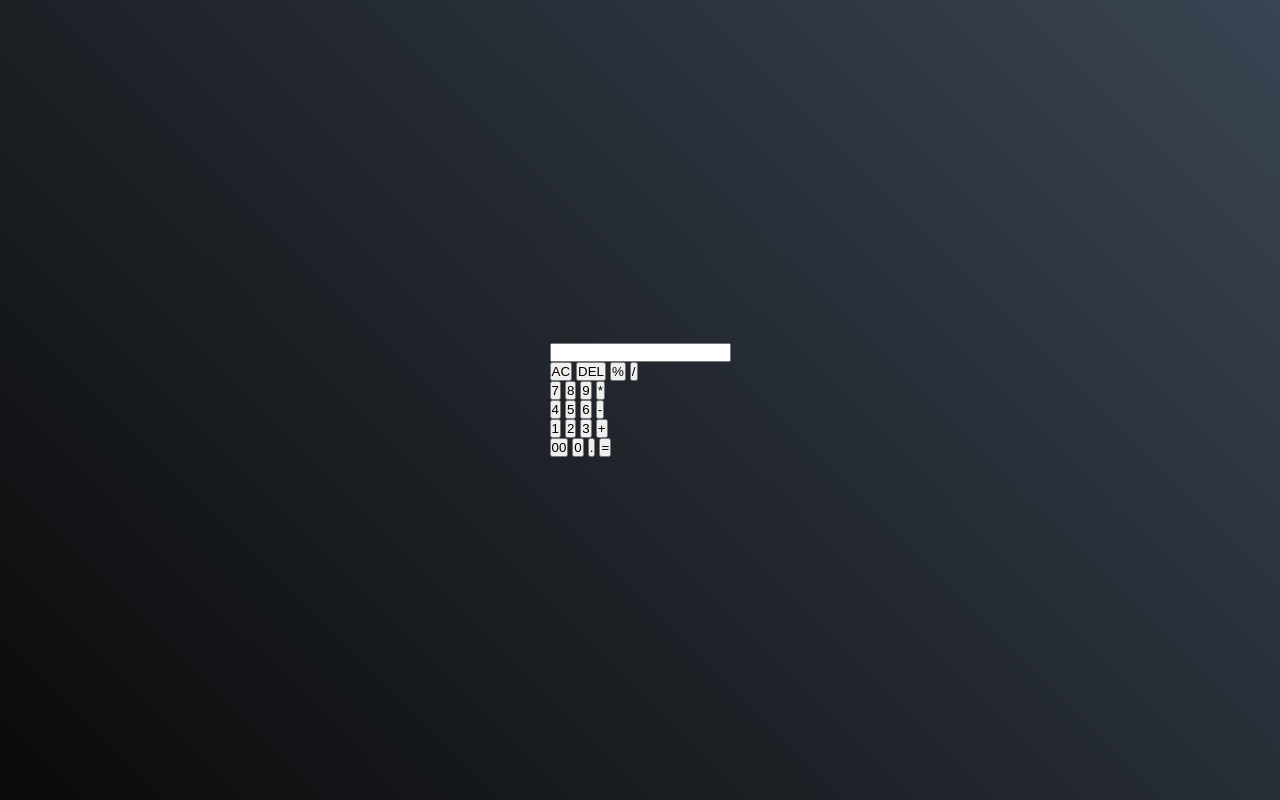
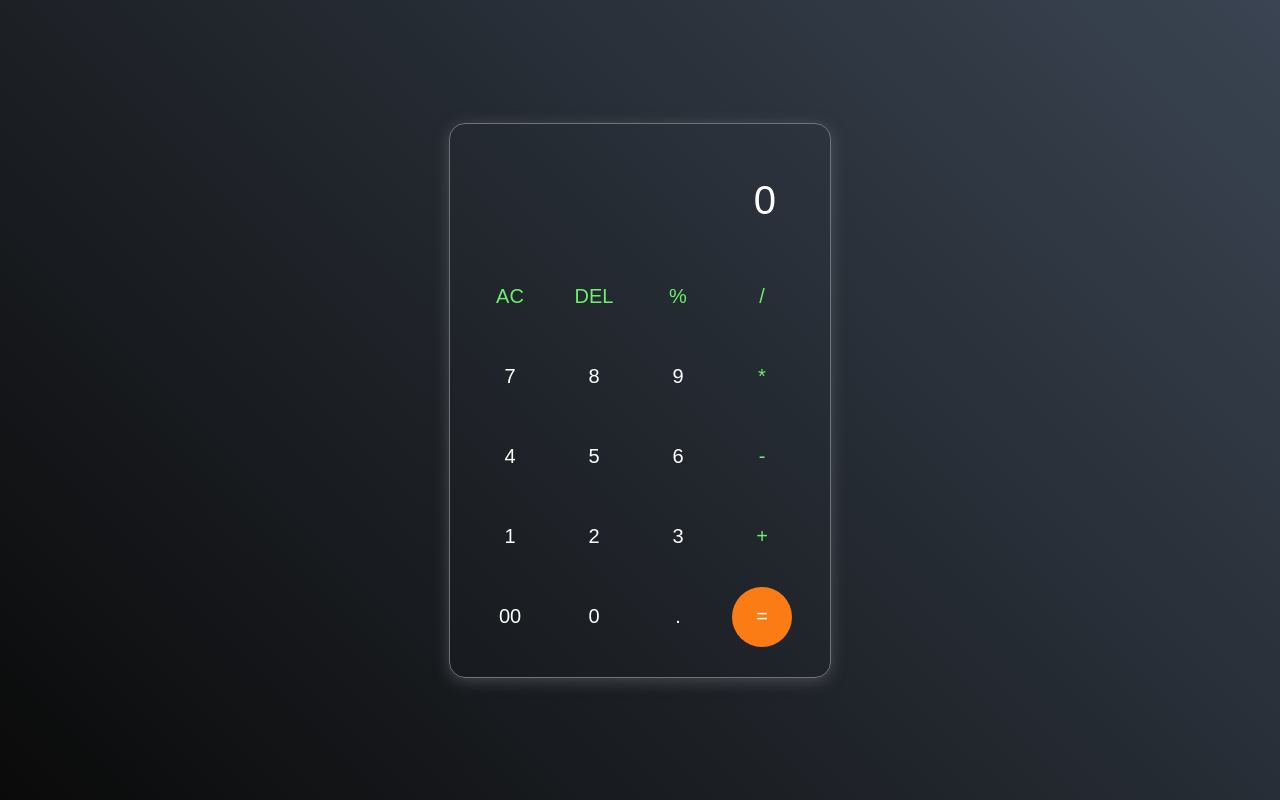
Before and after one commit to Rezzuu/-Basic-Calculator, a plain HTML site: page index.html in a window 1280 px wide. Drawn offline with Linux system fonts and the light colour scheme.

Commit message:
third commit

```diff
--- a/index.html
+++ b/index.html
@@ -9,40 +9,40 @@
 </head>
 <body>
   <div class ="calculator">
-    <input type ="text">
+    <input type ="text" placeholder ="0">
     <div class ="row-1">
-      <button> AC</button>
-      <button> DEL</button>
-      <button> %</button>
-      <button> /</button>
+      <button  class="operator"> AC</button>
+      <button  class="operator"> DEL</button>
+      <button class="operator">  %</button>
+      <button  class="operator"> /</button>
 
     </div>
     <div class ="row-2">
       <button> 7</button>
       <button> 8</button>
       <button> 9</button>
-      <button> *</button>
+      <button class="operator">  *</button>
     </div>
 
     <div class ="row-3">
       <button> 4</button>
       <button> 5</button>
       <button> 6</button>
-      <button> - </button>
+      <button class="operator"> - </button>
     </div>
 
     <div class ="row-4">
       <button> 1</button>
       <button> 2</button>
       <button> 3</button>
-      <button> +</button>
+      <button class="operator"> +</button>
     </div>
 
 <div class ="row-4">
       <button> 00</button>
       <button> 0</button>
       <button> .</button>
-      <button> =</button>
+      <button class="equalto"> =</button>
     </div>
 
 
--- a/style.css
+++ b/style.css
@@ -16,4 +16,52 @@ body {
 
 }
 
-.
+.calculator{
+
+border: 1px solid #717377;
+padding: 20px;
+border-radius: 16px;
+background : transparent;
+box-shadow: 0px 3px 15px rgba(113,115,119,0.5)
+
+}
+
+input {
+  width: 320px;
+  border: none;
+  padding: 24px;
+  margin: 10px;
+ background: transparent;
+ box-shadow: 0px 3px 15px rgbs(84,84,84,0.1);
+ font-size: 40px;
+ text-align: right;
+
+
+
+}
+
+input::placeholder{
+  color: white;
+}
+
+button{
+  border: none;
+  width: 60px;
+  height: 60px;
+  margin: 10px;
+  border-radius: 50%;
+  background: transparent;
+  color: white;
+  font-size: 20px;
+  cursor: pointer;
+
+
+}
+
+.equalto{
+   background-color: #fb7c14;
+}
+
+.operator{
+   color: #6dee6d;
+}
```
Also changed, not shown: script.js (added).
